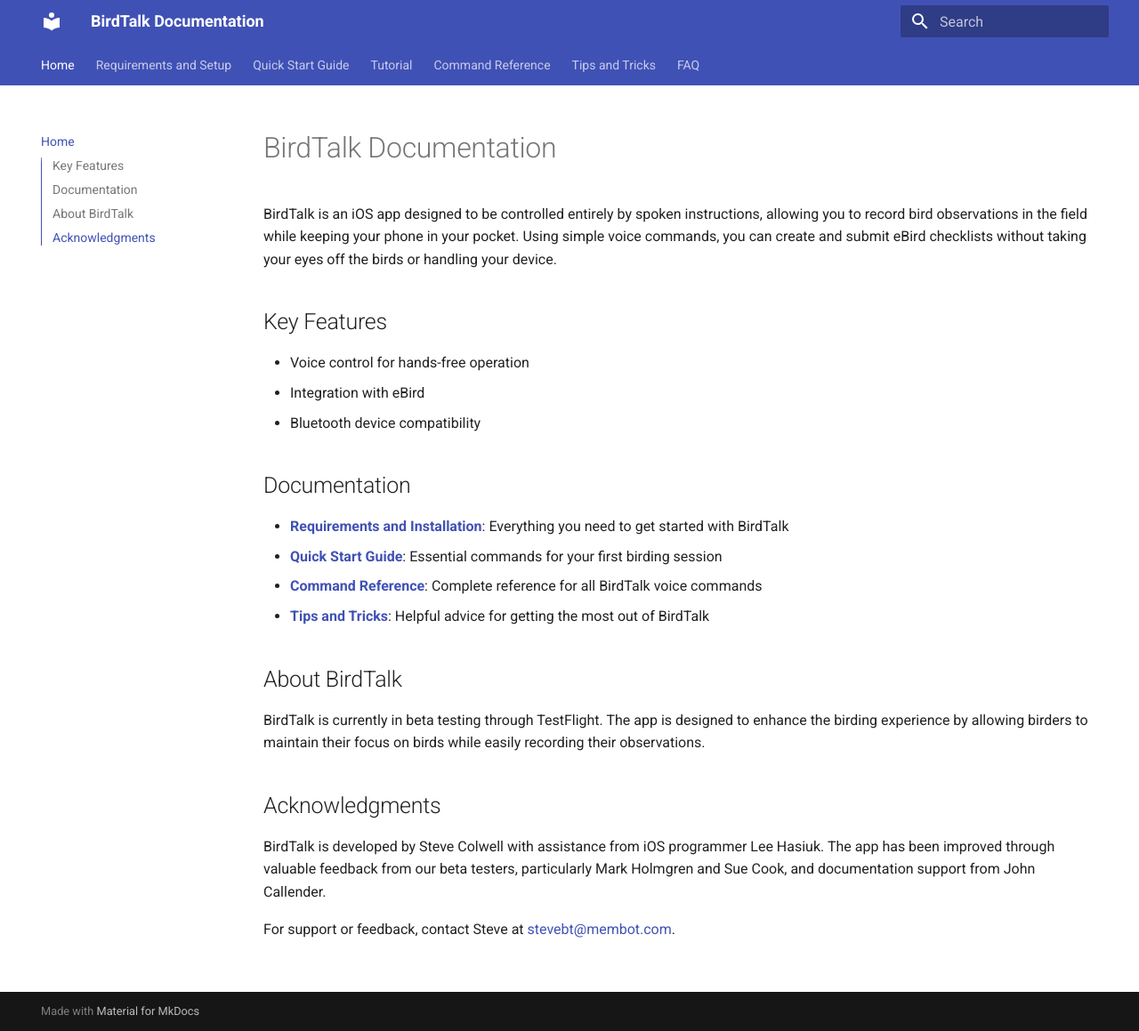
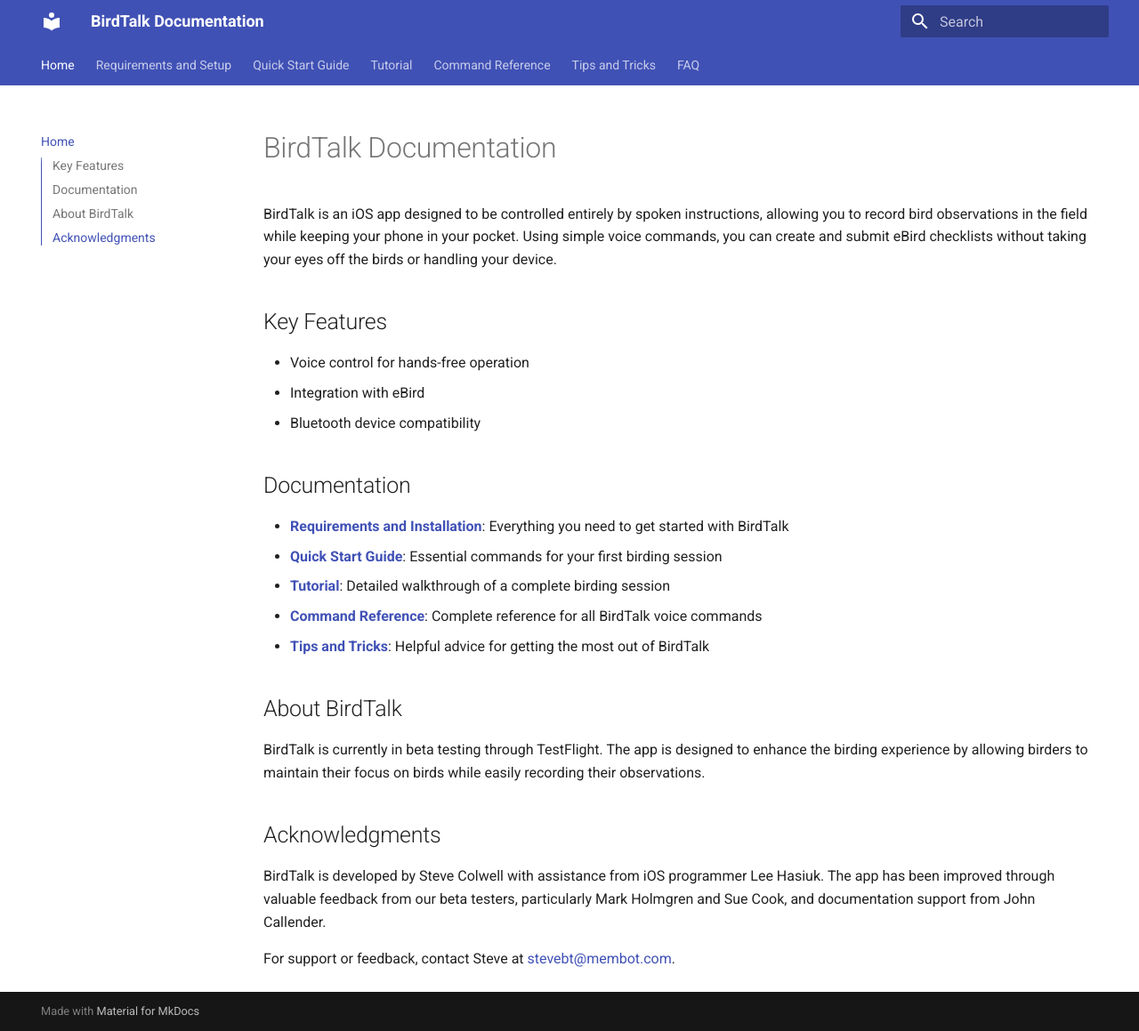
Before and after one commit to johncallender/birdtalk-docs, an MkDocs documentation site: the page built from docs/index.md, in a window 1280 px wide and 1159 px high. Shown: the whole window at 89% size. Built offline with MkDocs 1.6.1 and Material for MkDocs 9.7.7, drawn with Linux system fonts in a browser that asks for light colours.

Commit message:
Add Tutorial to Documentation section in landing page

```diff
--- a/docs/index.md
+++ b/docs/index.md
@@ -12,6 +12,7 @@
 
 - **[Requirements and Installation](installation/requirements-and-setup.md)**: Everything you need to get started with BirdTalk
 - **[Quick Start Guide](quickstart/first-session.md)**: Essential commands for your first birding session
+- **[Tutorial](tutorial/example-session.md)**: Detailed walkthrough of a complete birding session
 - **[Command Reference](commands/reference.md)**: Complete reference for all BirdTalk voice commands
 - **[Tips and Tricks](tips-and-tricks.md)**: Helpful advice for getting the most out of BirdTalk
 
```
